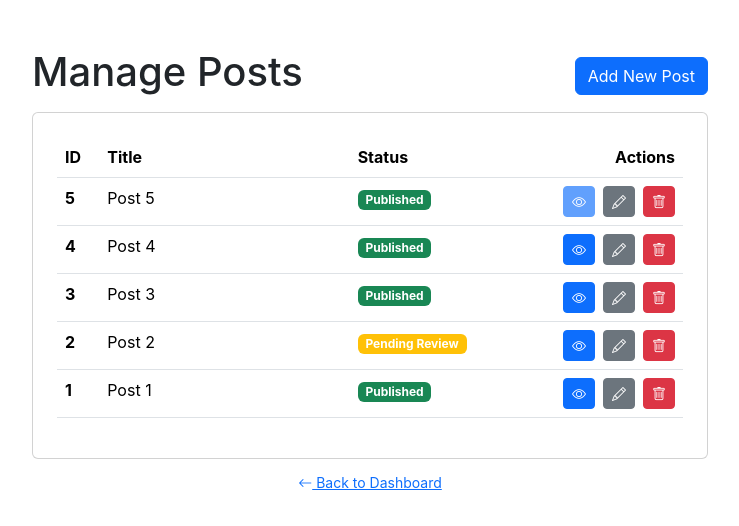
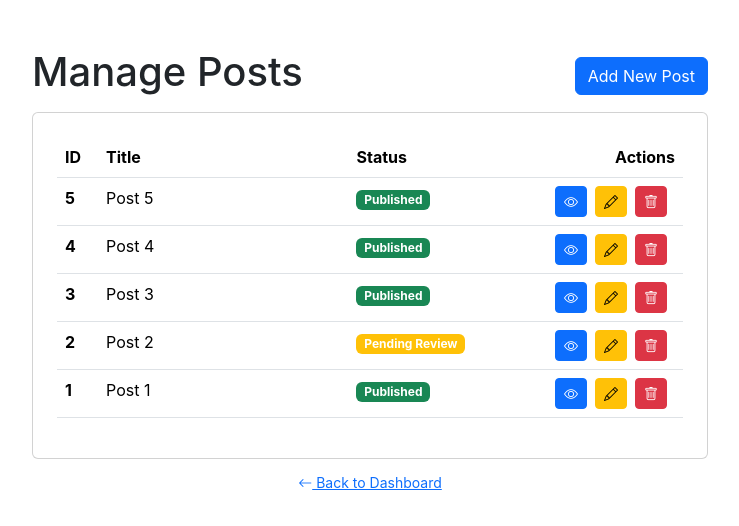
Before and after one commit to keithhauzh/React-Simple-CMS-React-Router-, a React (Create React App) app: page /manage-posts in a window 1280 px wide. Shown: the top 526 px of the page, without its empty margins (270-1009 px from the left). Built offline with nearby package versions, Linux system fonts and the light colour scheme.

Commit message:
button component for small button

```diff
--- a/src/components/button.js
+++ b/src/components/button.js
@@ -1,5 +1,5 @@
 function Button(props) {
-  const { color, size, onClick, children } = props;
+  const { color, size, margin, onClick, children } = props;
   let btnClass = "btn";
   if (color === "red") {
     btnClass += " btn-danger"; // btn btn-danger
@@ -11,12 +11,18 @@ function Button(props) {
     btnClass += " btn-primary"; // btn btn-primary
   } else if (color === "black") {
     btnClass += " btn-dark"; // btn btn-dark
+  } else if (color === "yellow") {
+    btnClass += " btn-warning"; // btn btn-dark
   }
 
   if (size === "small") {
     btnClass += " btn-sm"; // btn btn-danger btn-sm
   } else if (size === "large") {
     btnClass += " btn-lg"; // btn btn-danger btn-lg
+  }
+
+  if (margin === "me-2") {
+    btnClass += " me-2";
   }
 
   return (
--- a/src/pages/manage-posts/index.js
+++ b/src/pages/manage-posts/index.js
@@ -42,26 +42,29 @@ function ManagePosts() {
                 <Badge label="Published" />
                 <td className="text-end">
                   <div className="buttons">
-                    <a
+                    <Button
                       onClick={() => {
                         navigate("../post");
                       }}
-                      target="_blank"
-                      className="btn btn-primary btn-sm me-2 disabled"
+                      margin="me-2"
+                      color="dark-blue"
+                      size="small"
                     >
                       <i className="bi bi-eye"></i>
-                    </a>
-                    <a
+                    </Button>
+                    <Button
                       onClick={() => {
-                        navigate("/manage-posts/edit");
+                        navigate("../manage-posts/edit");
                       }}
-                      className="btn btn-secondary btn-sm me-2"
+                      margin="me-2"
+                      color="yellow"
+                      size="small"
                     >
                       <i className="bi bi-pencil"></i>
-                    </a>
-                    <a href="#" className="btn btn-danger btn-sm">
+                    </Button>
+                    <Button href="#" margin="me-2" size="small" color="red">
                       <i className="bi bi-trash"></i>
-                    </a>
+                    </Button>
                   </div>
                 </td>
               </tr>
@@ -72,26 +75,29 @@ function ManagePosts() {
 
                 <td className="text-end">
                   <div className="buttons">
-                    <a
+                    <Button
                       onClick={() => {
                         navigate("../post");
                       }}
-                      target="_blank"
-                      className="btn btn-primary btn-sm me-2"
+                      margin="me-2"
+                      color="dark-blue"
+                      size="small"
                     >
                       <i className="bi bi-eye"></i>
-                    </a>
-                    <a
+                    </Button>
+                    <Button
                       onClick={() => {
-                        navigate("/manage-posts/edit");
+                        navigate("../manage-posts/edit");
                       }}
-                      className="btn btn-secondary btn-sm me-2"
+                      margin="me-2"
+                      color="yellow"
+                      size="small"
                     >
                       <i className="bi bi-pencil"></i>
-                    </a>
-                    <a href="#" className="btn btn-danger btn-sm">
+                    </Button>
+                    <Button href="#" margin="me-2" size="small" color="red">
                       <i className="bi bi-trash"></i>
-                    </a>
+                    </Button>
                   </div>
                 </td>
               </tr>
@@ -102,26 +108,29 @@ function ManagePosts() {
 
                 <td className="text-end">
                   <div className="buttons">
-                    <a
+                    <Button
                       onClick={() => {
                         navigate("../post");
                       }}
-                      target="_blank"
-                      className="btn btn-primary btn-sm me-2"
+                      margin="me-2"
+                      color="dark-blue"
+                      size="small"
                     >
                       <i className="bi bi-eye"></i>
-                    </a>
-                    <a
+                    </Button>
+                    <Button
                       onClick={() => {
-                        navigate("/manage-posts/edit");
+                        navigate("../manage-posts/edit");
                       }}
-                      className="btn btn-secondary btn-sm me-2"
+                      margin="me-2"
+                      color="yellow"
+                      size="small"
                     >
                       <i className="bi bi-pencil"></i>
-                    </a>
-                    <a href="#" className="btn btn-danger btn-sm">
+                    </Button>
+                    <Button href="#" margin="me-2" size="small" color="red">
                       <i className="bi bi-trash"></i>
-                    </a>
+                    </Button>
                   </div>
                 </td>
               </tr>
@@ -132,26 +141,29 @@ function ManagePosts() {
 
                 <td className="text-end">
                   <div className="buttons">
-                    <a
+                    <Button
                       onClick={() => {
                         navigate("../post");
                       }}
-                      target="_blank"
-                      className="btn btn-primary btn-sm me-2"
+                      margin="me-2"
+                      color="dark-blue"
+                      size="small"
                     >
                       <i className="bi bi-eye"></i>
-                    </a>
-                    <a
+                    </Button>
+                    <Button
                       onClick={() => {
-                        navigate("/manage-posts/edit");
+                        navigate("../manage-posts/edit");
                       }}
-                      className="btn btn-secondary btn-sm me-2"
+                      margin="me-2"
+                      color="yellow"
+                      size="small"
                     >
                       <i className="bi bi-pencil"></i>
-                    </a>
-                    <a href="#" className="btn btn-danger btn-sm">
+                    </Button>
+                    <Button href="#" margin="me-2" size="small" color="red">
                       <i className="bi bi-trash"></i>
-                    </a>
+                    </Button>
                   </div>
                 </td>
               </tr>
@@ -162,26 +174,29 @@ function ManagePosts() {
 
                 <td className="text-end">
                   <div className="buttons">
-                    <a
+                    <Button
                       onClick={() => {
                         navigate("../post");
                       }}
-                      target="_blank"
-                      className="btn btn-primary btn-sm me-2"
+                      margin="me-2"
+                      color="dark-blue"
+                      size="small"
                     >
                       <i className="bi bi-eye"></i>
-                    </a>
-                    <a
+                    </Button>
+                    <Button
                       onClick={() => {
-                        navigate("/manage-posts/edit");
+                        navigate("../manage-posts/edit");
                       }}
-                      className="btn btn-secondary btn-sm me-2"
+                      margin="me-2"
+                      color="yellow"
+                      size="small"
                     >
                       <i className="bi bi-pencil"></i>
-                    </a>
-                    <a href="#" className="btn btn-danger btn-sm">
+                    </Button>
+                    <Button href="#" margin="me-2" size="small" color="red">
                       <i className="bi bi-trash"></i>
-                    </a>
+                    </Button>
                   </div>
                 </td>
               </tr>
--- a/src/pages/manage-users/index.js
+++ b/src/pages/manage-users/index.js
@@ -6,7 +6,6 @@ function ManageUsers() {
   const navigate = useNavigate();
   return (
     <div>
-
       <div className="container mx-auto my-5" style={{ maxWidth: "700px" }}>
         <div className="d-flex justify-content-between align-items-center mb-2">
           <h1 className="h1">Manage Users</h1>
@@ -44,25 +43,29 @@ function ManageUsers() {
                 </td>
                 <td className="text-end">
                   <div className="buttons">
-                    <a
+                    <Button
                       onClick={() => {
                         navigate("./edit");
                       }}
-                      className="btn btn-success btn-sm me-2"
+                      size="small"
+                      color="green"
+                      margin="me-2"
                     >
                       <i className="bi bi-pencil"></i>
-                    </a>
-                    <a
+                    </Button>
+                    <Button
                       onClick={() => {
                         navigate("./change-password");
                       }}
-                      className="btn btn-warning btn-sm me-2"
+                      size="small"
+                      color="yellow"
+                      margin="me-2"
                     >
                       <i className="bi bi-key"></i>
-                    </a>
-                    <a href="#" className="btn btn-danger btn-sm">
+                    </Button>
+                    <Button href="#" size="small" color="red" margin="me-2">
                       <i className="bi bi-trash"></i>
-                    </a>
+                    </Button>
                   </div>
                 </td>
               </tr>
@@ -75,25 +78,29 @@ function ManageUsers() {
                 </td>
                 <td className="text-end">
                   <div className="buttons">
-                    <a
+                    <Button
                       onClick={() => {
                         navigate("./edit");
                       }}
-                      className="btn btn-success btn-sm me-2"
+                      size="small"
+                      color="green"
+                      margin="me-2"
                     >
                       <i className="bi bi-pencil"></i>
-                    </a>
-                    <a
+                    </Button>
+                    <Button
                       onClick={() => {
                         navigate("./change-password");
                       }}
-                      className="btn btn-warning btn-sm me-2"
+                      size="small"
+                      color="yellow"
+                      margin="me-2"
                     >
                       <i className="bi bi-key"></i>
-                    </a>
-                    <a href="#" className="btn btn-danger btn-sm">
+                    </Button>
+                    <Button href="#" size="small" color="red" margin="me-2">
                       <i className="bi bi-trash"></i>
-                    </a>
+                    </Button>
                   </div>
                 </td>
               </tr>
@@ -106,25 +113,29 @@ function ManageUsers() {
                 </td>
                 <td className="text-end">
                   <div className="buttons">
-                    <a
+                    <Button
                       onClick={() => {
                         navigate("./edit");
                       }}
-                      className="btn btn-success btn-sm me-2"
+                      size="small"
+                      color="green"
+                      margin="me-2"
                     >
                       <i className="bi bi-pencil"></i>
-                    </a>
-                    <a
+                    </Button>
+                    <Button
                       onClick={() => {
                         navigate("./change-password");
                       }}
-                      className="btn btn-warning btn-sm me-2"
+                      size="small"
+                      color="yellow"
+                      margin="me-2"
                     >
                       <i className="bi bi-key"></i>
-                    </a>
-                    <a href="#" className="btn btn-danger btn-sm">
+                    </Button>
+                    <Button href="#" size="small" color="red" margin="me-2">
                       <i className="bi bi-trash"></i>
-                    </a>
+                    </Button>
                   </div>
                 </td>
               </tr>
```
